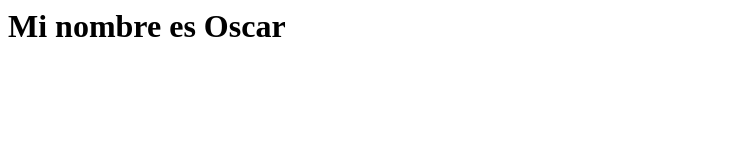
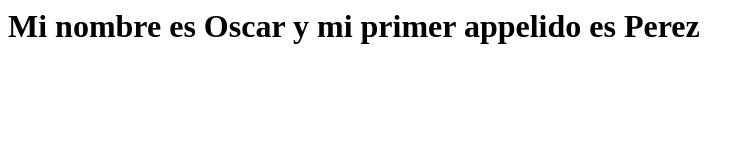
Before and after one commit to OscarDav-web/examentag, a plain HTML site: page index.html in a window 1280 px wide. Shown: the whole page, without its empty margins (0-754 px from the left). Drawn offline with Linux system fonts and the light colour scheme.

Commit message:
Mi segundo commit

```diff
--- a/index.html
+++ b/index.html
@@ -1 +1 @@
-<h1>Mi nombre es Oscar</h1>
+<h1>Mi nombre es Oscar y mi primer appelido es Perez</h1>
```
